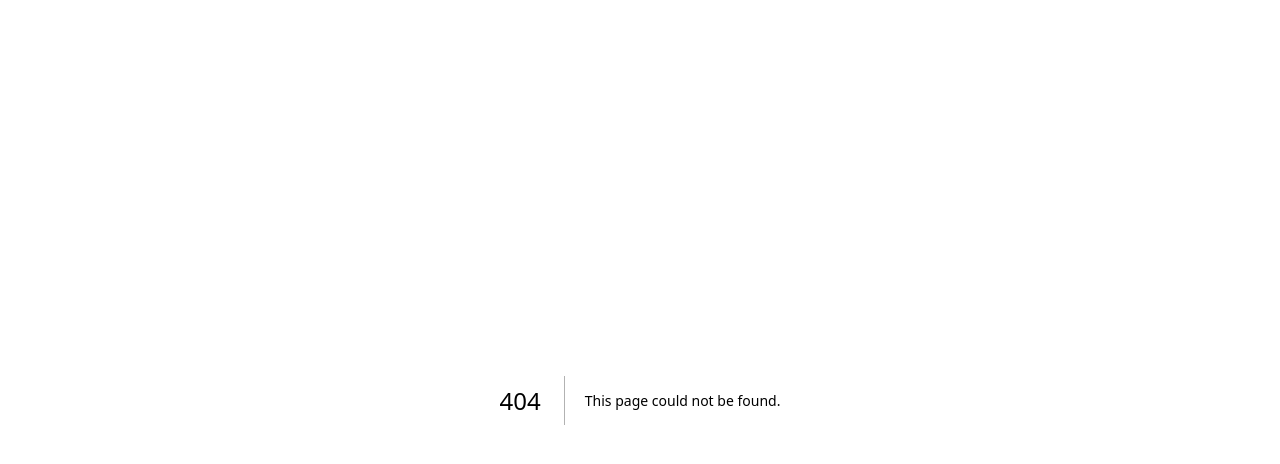
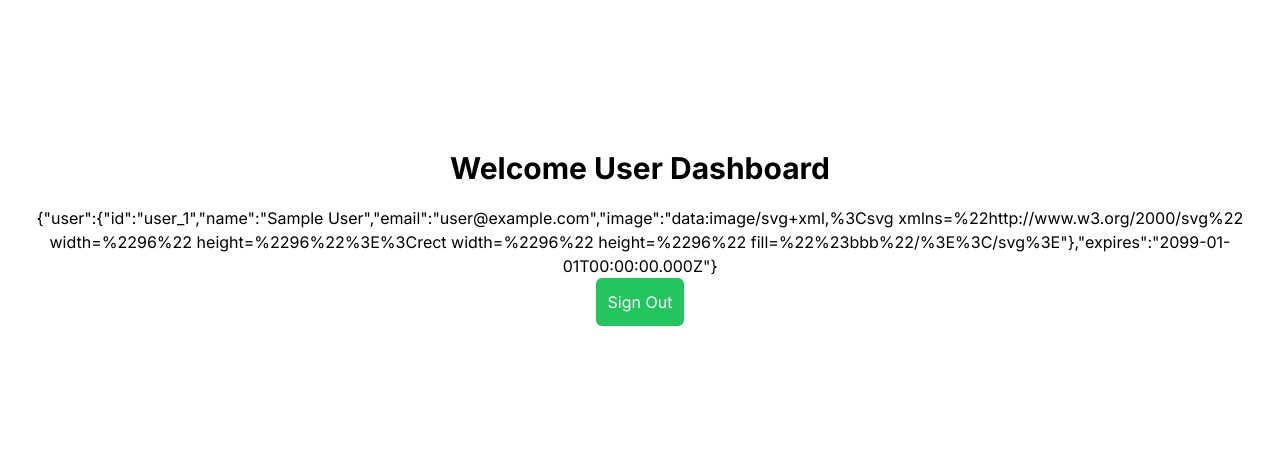
Before and after one commit to 7sering/complete-next-auth, a Next.js app: page /dashboard in a window 1280 px wide. Before the commit this address had no page. Shown: the top 464 px of the page. Built offline with nearby package versions, Linux system fonts and the light colour scheme; no server answers; sample sign-in values are in the browser's storage.

Commit message:
home page fixed

```diff
--- a/app/(auth)/login/page.tsx
+++ b/app/(auth)/login/page.tsx
@@ -27,7 +27,7 @@ export default function Login() {
         signIn("credentials", {
           email: authState.email,
           password: authState.password,
-          callbackUrl: params.get("callbackUrl") || "/",
+          callbackUrl: params.get("callbackUrl") || "/dashboard",
           redirect: true,
         });
       } else if (response.status == 400) {
@@ -41,7 +41,7 @@ export default function Login() {
   // Login with google
   const googleLogin = async () => {
     await signIn("google", {
-      callbackUrl: "/",
+      callbackUrl: "/dashboard",
       redirect: true,
     });
   };
--- /dev/null
+++ b/app/dashboard/page.tsx
@@ -0,0 +1,23 @@
+import SignoutButton from "@/components/signoutButton";
+import { getServerSession } from "next-auth";
+import { redirect } from "next/navigation";
+
+export default async function Dashboard() {
+  const session = await getServerSession();
+  if (!session) {
+    redirect("/login");
+  }
+  return (
+    <>
+      <div>
+        <h2 className="text-center pt-[150px] font-bold text-3xl">
+          Welcome User Dashboard
+        </h2>
+        <center className="mt-5">
+          <p>{JSON.stringify(session)}</p>
+          <SignoutButton />
+        </center>
+      </div>
+    </>
+  );
+}
--- a/app/page.tsx
+++ b/app/page.tsx
@@ -1,23 +1,29 @@
-import SignoutButton from "@/components/signoutButton";
-import { getServerSession } from "next-auth";
-import { authOptions } from "./api/auth/[...nextauth]/opation";
-import { redirect } from "next/navigation";
-import { json } from "stream/consumers";
+// import { getServerSession } from "next-auth";
+// import { redirect } from "next/navigation";
+
+import Link from "next/link";
 
 export default async function Home() {
-  const session = await getServerSession();
-  if (!session) {
-    redirect("/login");
-  }
+  // const session = await getServerSession();
+  // if (!session) {
+  //   redirect("/login");
+  // }
+
   return (
     <>
       <div>
         <h2 className="text-center pt-[150px] font-bold text-3xl">
           Next Auth Production Ready
         </h2>
+        <p className="text-center">Lets Create Couples Auth Sytem </p>
         <center className="mt-5">
-          <p>{JSON.stringify(session)}</p>
-          <SignoutButton />
+          {/* <p>{JSON.stringify(session)}</p> */}
+          <Link
+            href="/login"
+            className=" mt-5 text-green-500 hover:text-blue-700 font-bold text-xl cursor-pointer"
+          >
+            Login
+          </Link>
         </center>
       </div>
     </>
--- a/middleware.ts
+++ b/middleware.ts
@@ -14,7 +14,7 @@ export async function middleware(request: NextRequest) {
   const token = await getToken({ req: request });
 
   //Protected Routes for User
-  const userProtectedRoutes = ["/"];
+  const userProtectedRoutes = ["/dashboard"];
 
   //Protected Routes for Admin
   const adminProtectedRoutes = ["/admin/dashboard"];
```
